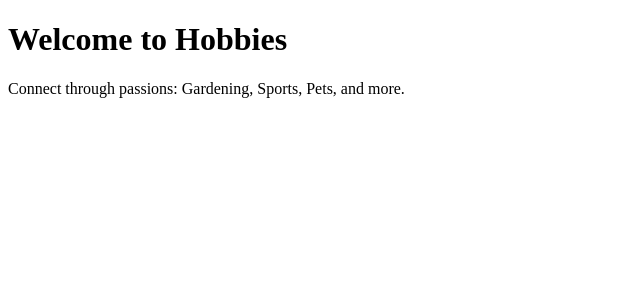
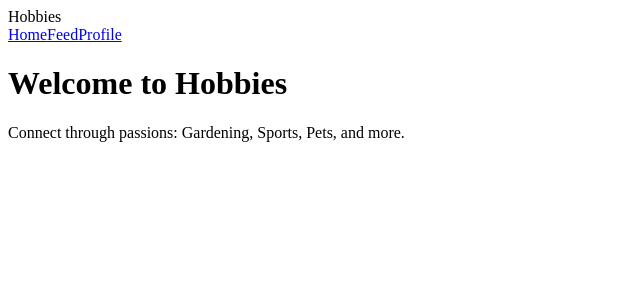
Before and after one commit to the-carnage/Hobbies, a Next.js app in the folder client/: page / in a window 1280 px wide. Shown: the top 300 px of the page, without its empty margins (0-640 px from the left). Built offline with nearby package versions, Linux system fonts and the light colour scheme.

Commit message:
Create global Layout and Navbar components

```diff
--- /dev/null
+++ b/client/src/app/layout.js
@@ -0,0 +1,11 @@
+import Navbar from '../components/Navbar';
+export default function RootLayout({ children }) {
+  return (
+    <html lang="en">
+      <body>
+        <Navbar />
+        {children}
+      </body>
+    </html>
+  );
+}
--- /dev/null
+++ b/client/src/components/Navbar.js
@@ -0,0 +1,12 @@
+export default function Navbar() {
+  return (
+    <nav className="navbar">
+      <div className="logo">Hobbies</div>
+      <div className="links">
+        <a href="/">Home</a>
+        <a href="/feed">Feed</a>
+        <a href="/profile">Profile</a>
+      </div>
+    </nav>
+  );
+}
```
